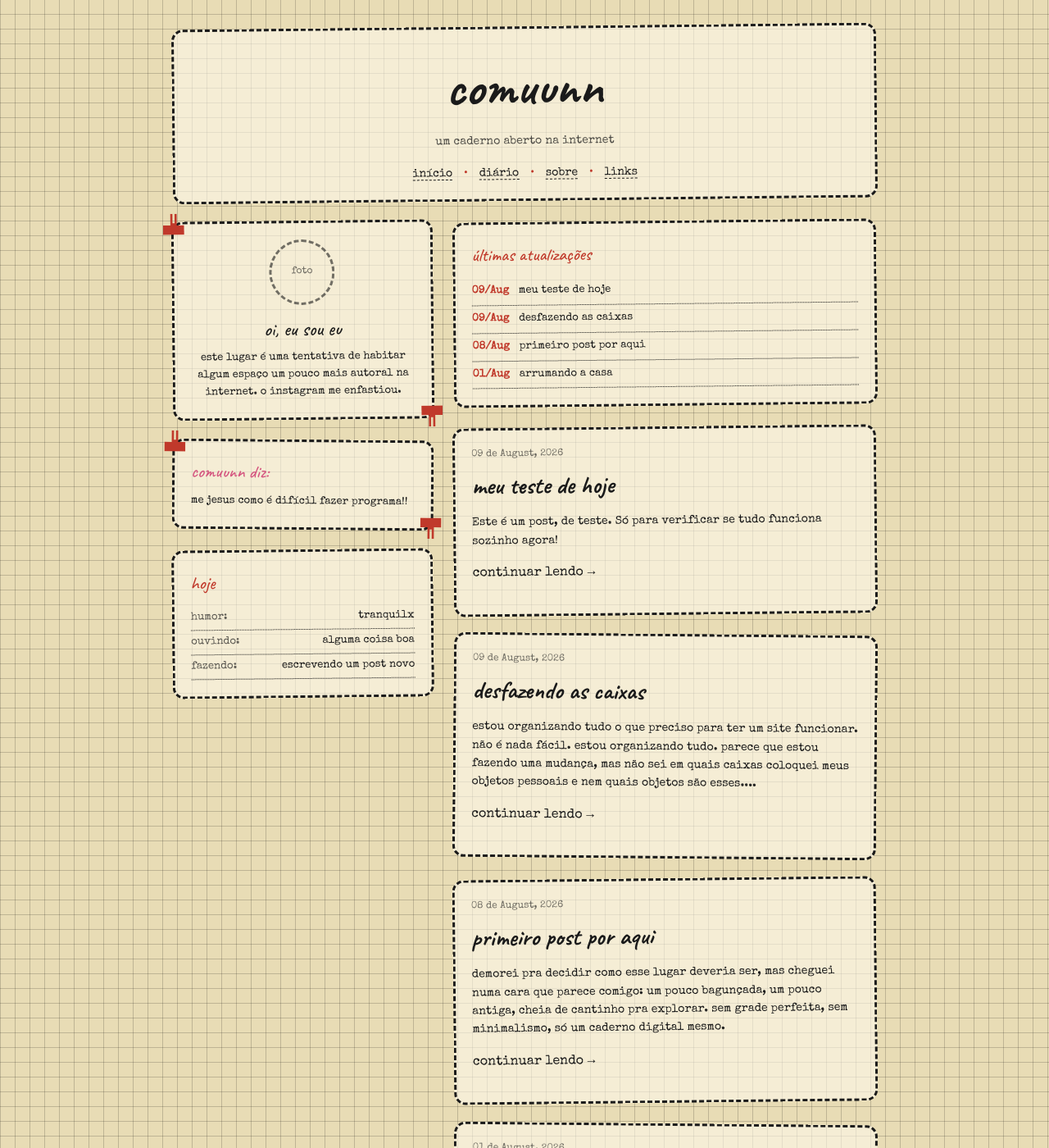
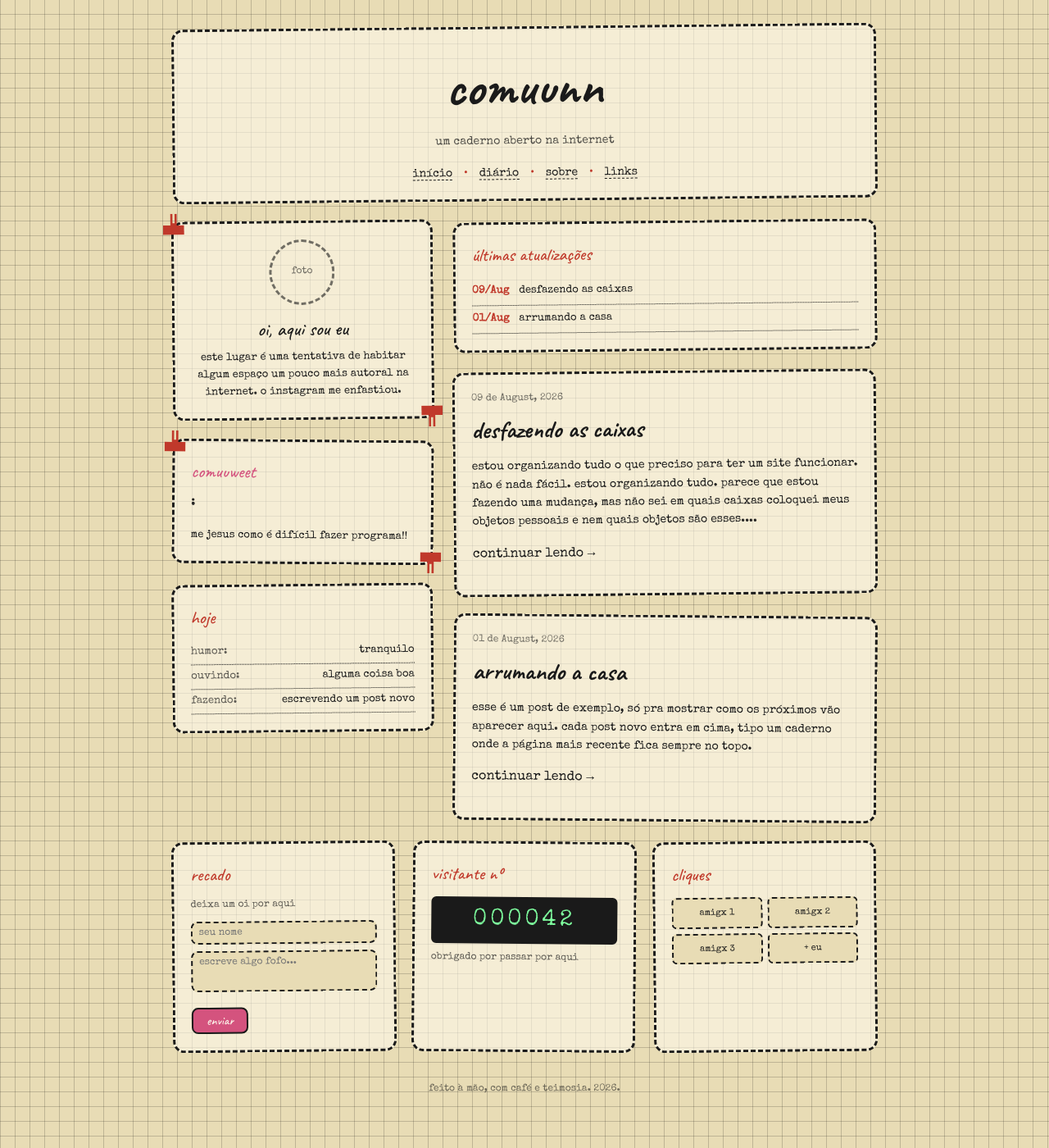
Before and after one commit to guiolhermer/comuunn, a Jekyll site: the page built from index.html, in a window 1280 px wide and 1400 px high. Shown: the whole window at 82% size. Built offline with Jekyll 4.4.1, drawn with Linux system fonts in a browser that asks for light colours; some of the changed text lies outside the part shown.

Commit message:
atualização

```diff
--- a/_includes/footer.html
+++ b/_includes/footer.html
@@ -11,7 +11,7 @@
   <div class="card counter-card">
     <p class="widget-title">visitante nº</p>
     <div class="counter-display">000042</div>
-    <p class="widget-subtitle">obrigadx por passar por aqui</p>
+    <p class="widget-subtitle">obrigado por passar por aqui</p>
   </div>
 
   <div class="card cliques-card">
--- a/_includes/sidebar.html
+++ b/_includes/sidebar.html
@@ -2,12 +2,12 @@
 
   <div class="card bunny-corners profile-card">
     <div class="avatar-placeholder">foto</div>
-    <p class="profile-name">oi, eu sou eu</p>
+    <p class="profile-name">oi, aqui sou eu</p>
     <p class="profile-blurb">este lugar é uma tentativa de habitar algum espaço um pouco mais autoral na internet. o instagram me enfastiou.</p>
   </div>
 
   <div class="card bunny-corners says-card">
-    <p class="says-label">comuunn diz:</p>
+    <p class="says-label">comuuweet</p>:</p>
     <p class="says-text">me jesus como é difícil fazer programa!!</p>
   </div>
 
@@ -15,7 +15,7 @@
     <p class="widget-title">hoje</p>
     <div class="mood-row">
       <span class="mood-label">humor:</span>
-      <span class="mood-value">tranquilx</span>
+      <span class="mood-value">tranquilo</span>
     </div>
     <div class="mood-row">
       <span class="mood-label">ouvindo:</span>
--- a/_posts/2026-08-08-primeiro-post-por-aqui.md
+++ /dev/null
@@ -1,8 +0,0 @@
----
-layout: post
-title: "primeiro post por aqui"
----
-
-demorei pra decidir como esse lugar deveria ser, mas cheguei numa cara que parece comigo: um pouco bagunçada, um pouco antiga, cheia de cantinho pra explorar. sem grade perfeita, sem minimalismo, só um caderno digital mesmo.
-
-com o tempo pretendo ir preenchendo isso com mais páginas, mais seções, e quem sabe até um guestbook de verdade. por enquanto, é só o começo.
--- a/_posts/2026-08-09-meu-teste-de-hoje.md
+++ /dev/null
@@ -1,6 +0,0 @@
----
-layout: post
-title: "meu teste de hoje"
----
-Este é um post,
-de teste. Só para verificar se tudo funciona sozinho agora!
```
